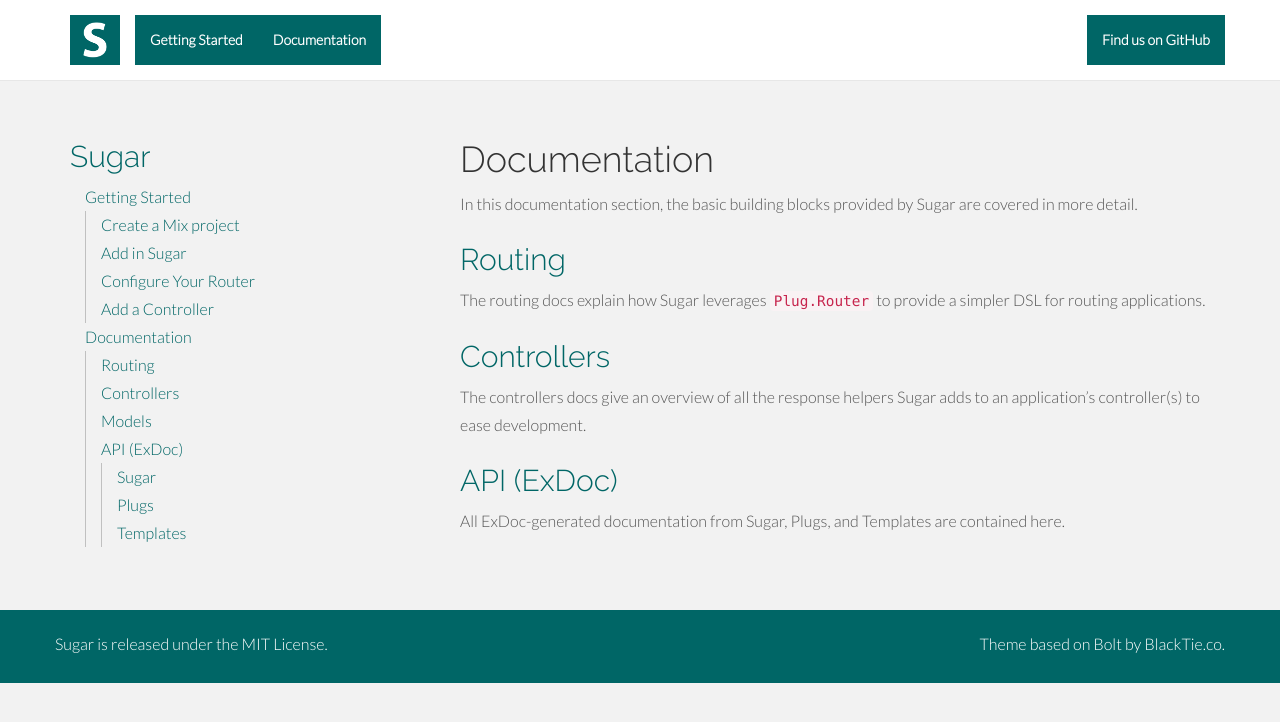
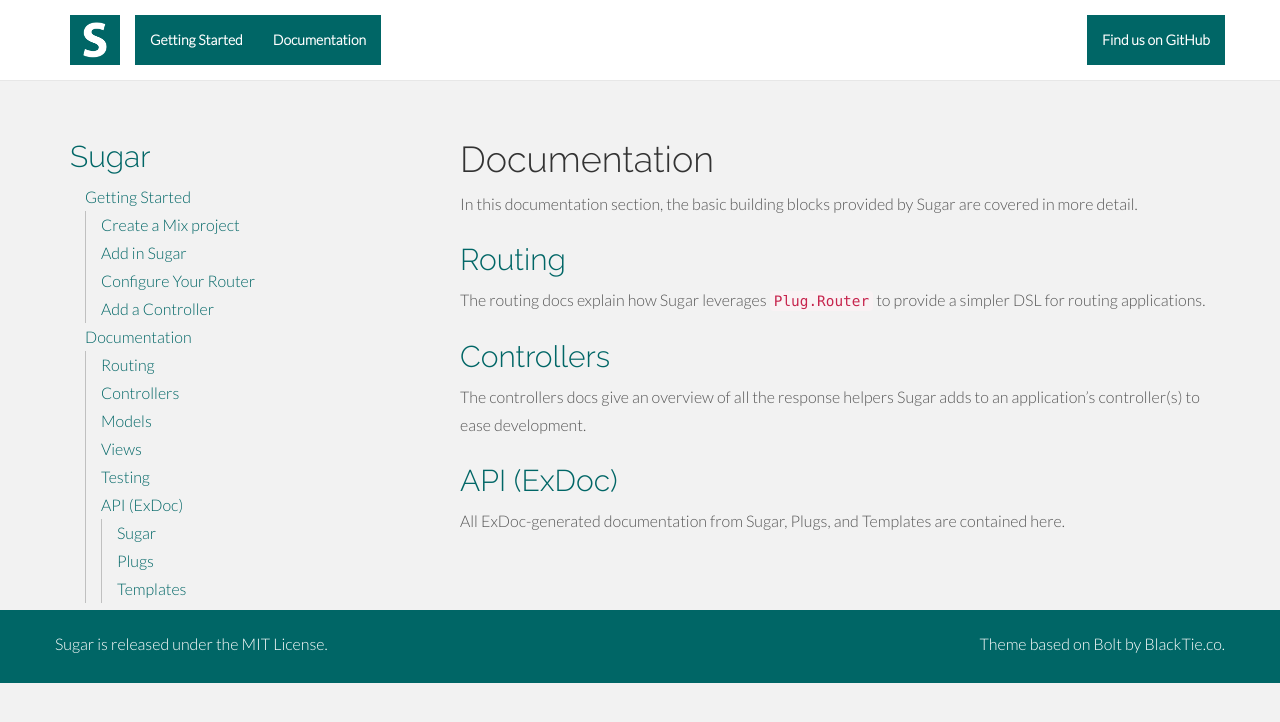
Before and after one commit to sugar-framework/sugar-framework.github.io, a Jekyll site: the page built from _posts/2014-02-15-docs-index.md, in a window 1280 px wide. Shown: the top 722 px of the page. Built offline with Jekyll 4.4.1, drawn with Linux system fonts in a browser that asks for light colours; nearby versions of some CDN libraries; Markdown is read by kramdown in place of the engine named in the settings.

Commit message:
Update nav dropdowns
Previous updates are moot without links to their respective pages!

```diff
--- a/_layouts/docs.html
+++ b/_layouts/docs.html
@@ -24,7 +24,8 @@
               <li><a href="/docs/routing/">Routing</a></li>
               <li><a href="/docs/controllers/">Controllers</a></li>
               <li><a href="/docs/models/">Models</a></li>
-              <!-- <li><a href="/docs/views/">Views</a></li> -->
+              <li><a href="/docs/views/">Views</a></li>
+              <li><a href="/docs/testing/">Testing</a></li>
               <li>
                 <a href="/docs/api/">API (ExDoc)</a>
                 <ul class="nav">
```
